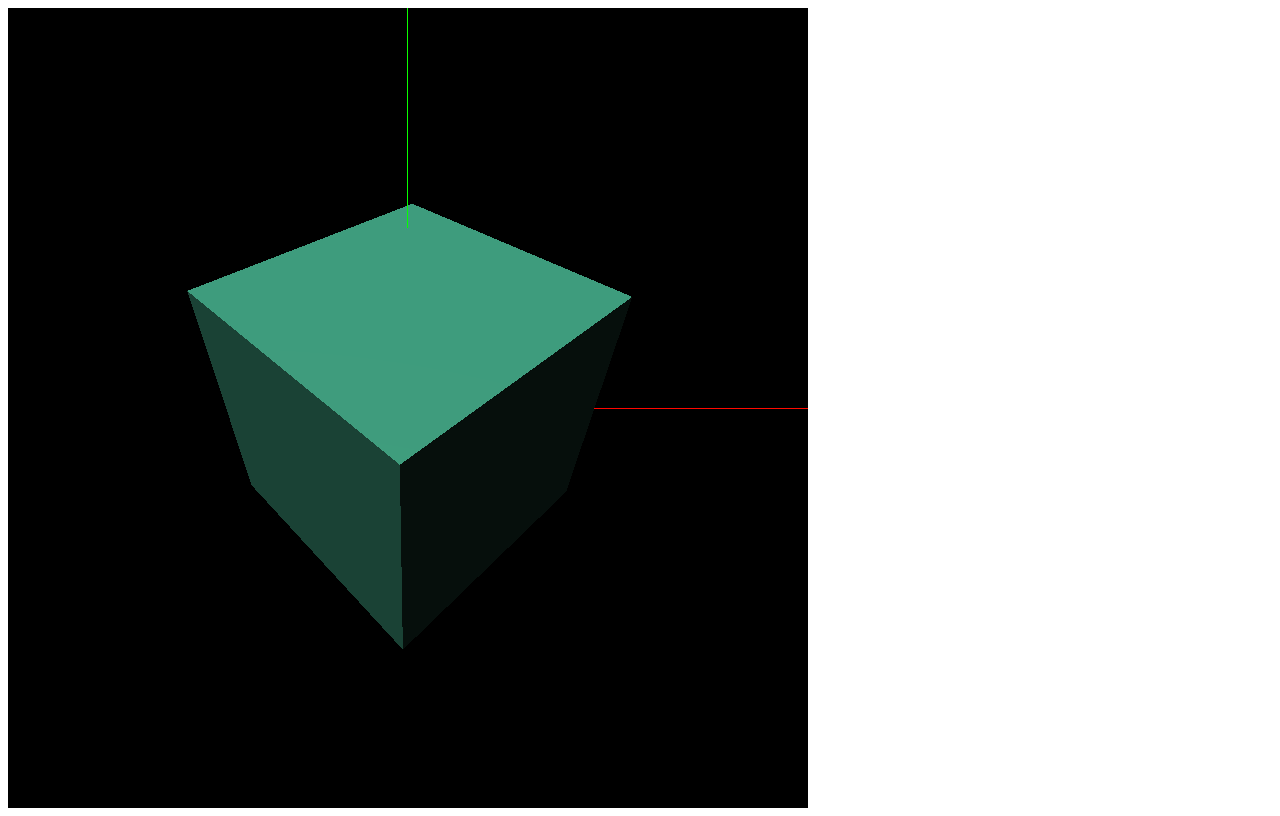
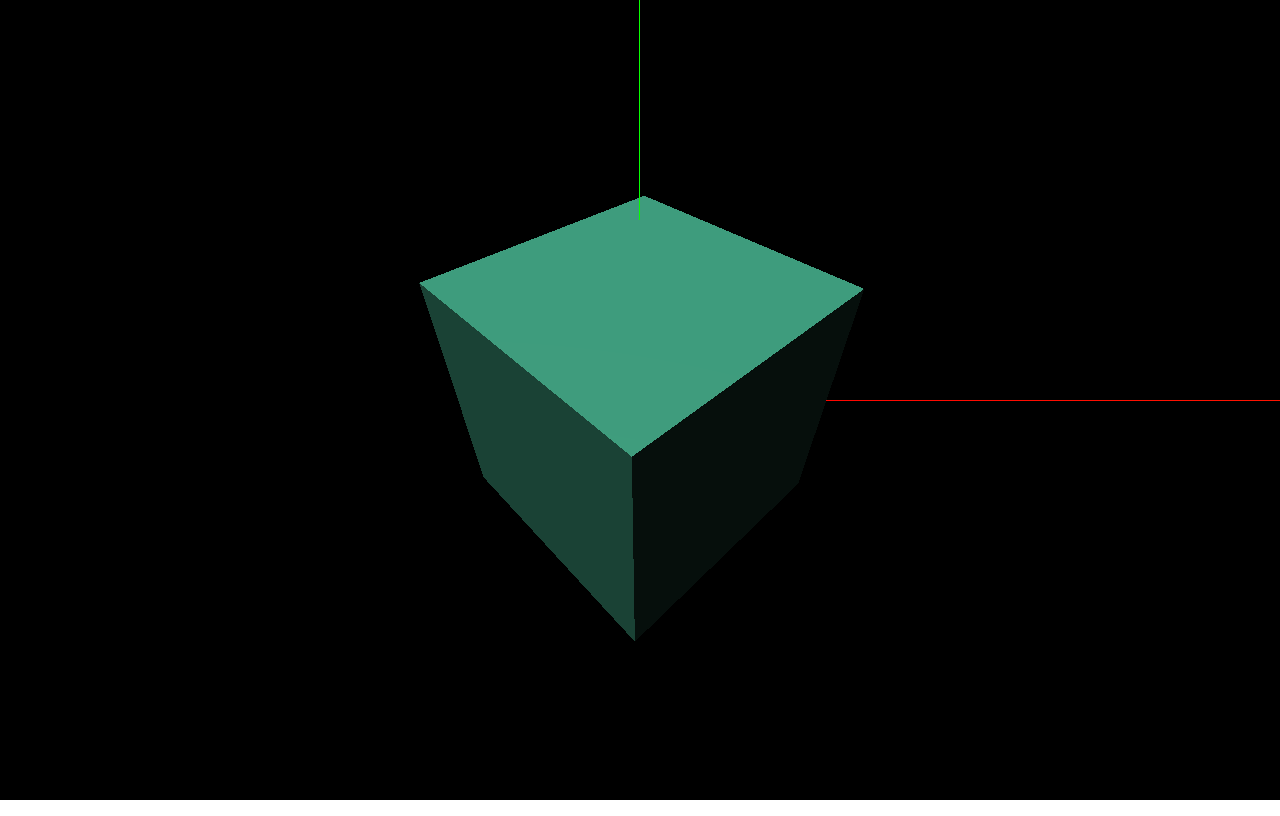
Before and after one commit to hyperbajie/three-test, a website built with webpack: page public/index.html in a window 1280 px wide. Built offline with nearby package versions, Linux system fonts and the light colour scheme; animation ran at ten frames a second.

Commit message:
feat: temporary commit

```diff
--- /dev/null
+++ b/css/index.css
@@ -0,0 +1,10 @@
+html,
+body {
+  margin: 0;
+  height: 100%;
+}
+canvas {
+  width: 100%;
+  height: 100%;
+  display: block;
+}
--- a/package.json
+++ b/package.json
@@ -15,7 +15,9 @@
     "three": "^0.139.0"
   },
   "devDependencies": {
+    "css-loader": "^6.7.1",
     "html-webpack-plugin": "^5.5.0",
+    "style-loader": "^3.3.1",
     "webpack": "^5.70.0",
     "webpack-cli": "^4.9.2",
     "webpack-dev-server": "^4.7.4"
--- a/public/index.html
+++ b/public/index.html
@@ -6,6 +6,6 @@
     <title>Document</title>
 </head>
 <body>
-    <canvas width="800" height="800"></canvas>
+    <canvas></canvas>
 </body>
 </html>
--- a/src/index.js
+++ b/src/index.js
@@ -1,9 +1,6 @@
 
 import * as THREE from "three"
-
-window.onload = function () {
-    start();
-}
+import "../css/index.css"
 
 let cube, renderer, scene, camera;
 
@@ -16,9 +13,9 @@ function start() {
 
     {
         const fov = 75;
-        const aspect = 1;
+        const aspect = 2;
         const near = 0.1;
-        const far = 5;
+        const far = 1000;
         camera = new THREE.PerspectiveCamera(fov, aspect, near, far);;
         camera.position.z = 2;
     }
@@ -51,9 +48,28 @@ function start() {
     render();
 }
 
+function resizeRendererToDisplaySize(renderer) {
+    const canvas = renderer.domElement;
+    const width = canvas.clientWidth;
+    const height = canvas.clientHeight;
+    const needResize = canvas.width !== width || canvas.height !== height;
+    if (needResize) {
+        renderer.setSize(width, height, false);
+    }
+
+    return needResize;
+}
+
 function render() {
     cube.rotation.x += 0.01;
     cube.rotation.y += 0.01;
+    if (resizeRendererToDisplaySize(renderer)) {
+        const canvas = renderer.domElement;
+        camera.aspect = canvas.clientWidth / canvas.clientHeight;
+        camera.updateProjectionMatrix();
+    }
     renderer.render(scene, camera);
     requestAnimationFrame(render);
 }
+
+start();
--- a/webpack.config.js
+++ b/webpack.config.js
@@ -9,5 +9,13 @@ module.exports = {
         new HtmlWebpackPlugin({
             template: "./public/index.html"
         })
-    ]
-}
+    ],
+    module: {
+        rules: [
+            {
+                test: /\.css$/i,
+                use: ["style-loader", "css-loader"],
+            },
+        ],
+    },
+};
```
Also changed, not shown: 1 other file.
